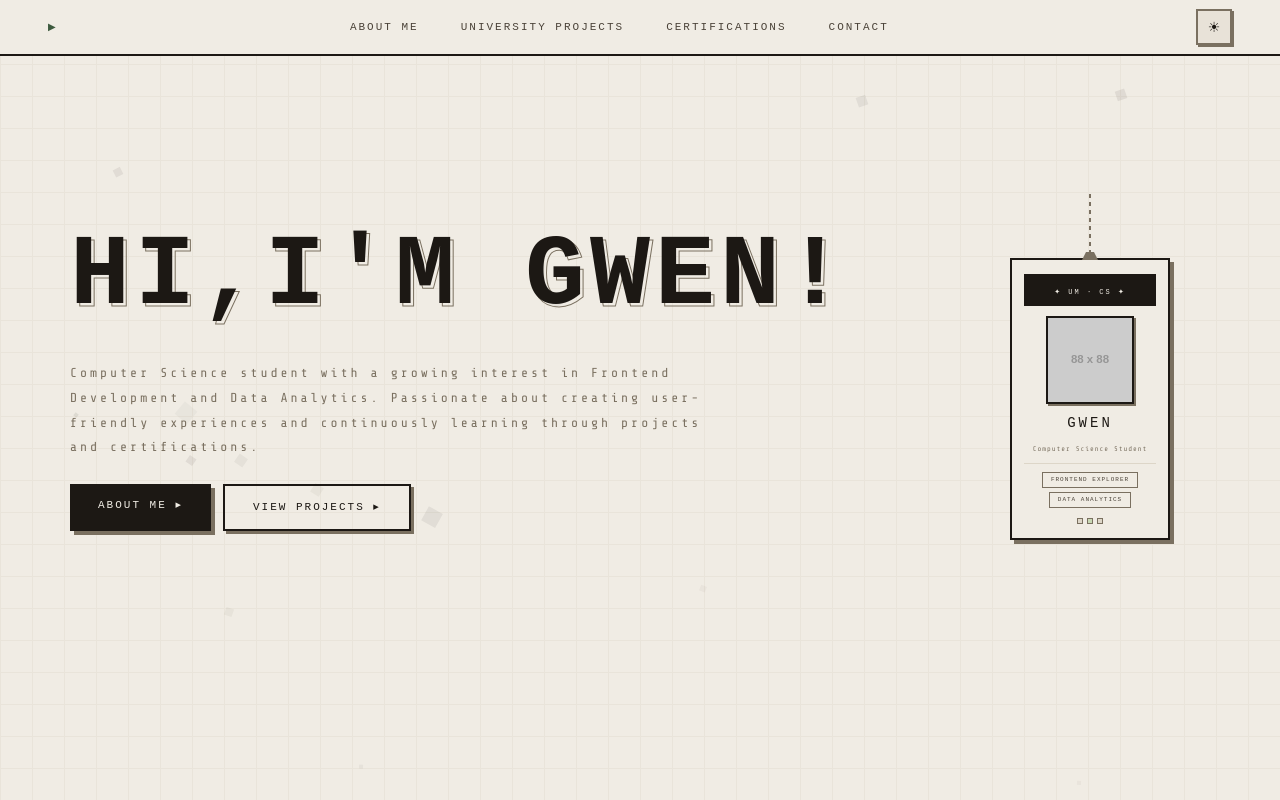
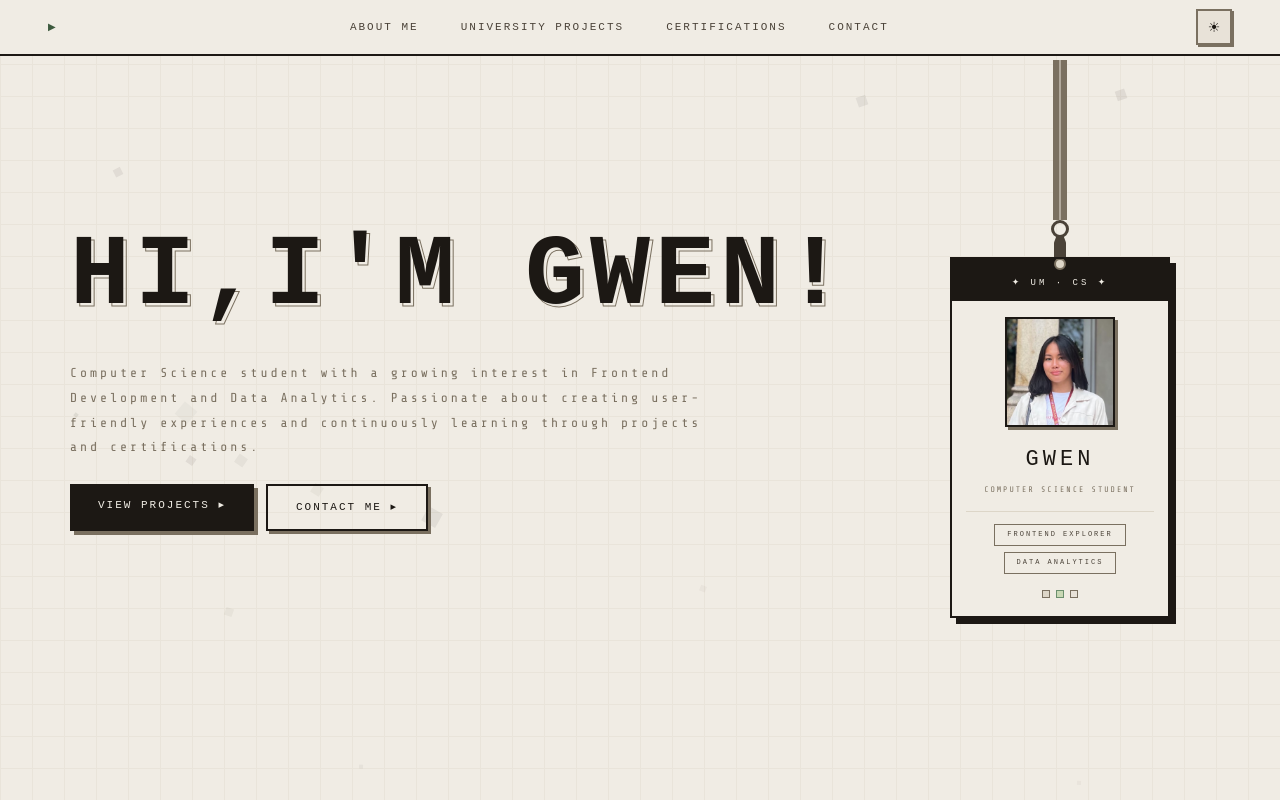
Before and after one commit to bliblily/Portfolio, a plain HTML site: page index.html in a window 1280 px wide. Shown: the top 800 px of the page. Drawn offline with nearby package versions, Linux system fonts and the light colour scheme; placeholder pictures from the web are drawn by us; a web font is replaced by a local one.

Commit message:
Updated ID

```diff
--- a/css/style.css
+++ b/css/style.css
@@ -346,69 +346,112 @@ nav {
   flex-direction: column;
   align-items: center;
   flex-shrink: 0;
-  animation: swingDrop 2.4s cubic-bezier(.36,.07,.19,.97) both;
+  animation: swingDrop 2.6s cubic-bezier(.36,.07,.19,.97) both;
   transform-origin: top center;
+  margin-top: -56px; /* pulls it up behind the nav */
 }
 
-.lanyard-line {
-  width: 2px;
-  height: 64px;
-  background: repeating-linear-gradient(
-    to bottom,
-    var(--ink3) 0px,
-    var(--ink3) 4px,
-    transparent 4px,
-    transparent 8px
-  );
-}
-
-.id-card {
-  width: 160px;
-  background: var(--bg);
-  border: 2px solid var(--ink);
-  box-shadow: 4px 4px 0 var(--ink3);
+/* Strap */
+.lanyard-strap {
   display: flex;
   flex-direction: column;
   align-items: center;
-  padding: 14px 12px;
-  gap: 8px;
+}
+
+.lanyard-stitch {
+  width: 14px;
+  height: 160px; /* long enough to reach from nav down */
+  background: var(--ink3);
   position: relative;
 }
+.lanyard-stitch::before {
+  content: '';
+  position: absolute;
+  top: 0;
+  bottom: 0;
+  left: 50%;
+  transform: translateX(-50%);
+  width: 2px;
+  background: var(--bg2);
+  opacity: .5;
+}
 
-/* clip at top */
+/* Clip */
+.lanyard-clip {
+  display: flex;
+  flex-direction: column;
+  align-items: center;
+}
+.lanyard-clip-ring {
+  width: 18px;
+  height: 18px;
+  border: 3px solid var(--ink2);
+  border-radius: 50%;
+  background: transparent;
+}
+.lanyard-clip-body {
+  width: 12px;
+  height: 22px;
+  background: var(--ink2);
+  clip-path: polygon(20% 0%, 80% 0%, 100% 30%, 100% 100%, 0% 100%, 0% 30%);
+  margin-top: -2px;
+}
+
+/* Card */
+.id-card {
+  width: 220px;
+  background: var(--bg);
+  border: 2px solid var(--ink);
+  box-shadow: 6px 6px 0 var(--ink);
+  display: flex;
+  flex-direction: column;
+  align-items: center;
+  padding: 0 0 18px;
+  gap: 0;
+  position: relative;
+  margin-top: -1px;
+  overflow: hidden;
+}
+
+/* punch hole */
 .id-card::before {
   content: '';
   position: absolute;
-  top: -8px;
+  top: -1px;
   left: 50%;
   transform: translateX(-50%);
-  width: 16px;
-  height: 8px;
-  background: var(--ink3);
-  clip-path: polygon(25% 0%, 75% 0%, 100% 100%, 0% 100%);
+  width: 12px;
+  height: 12px;
+  background: var(--bg3);
+  border: 2px solid var(--ink3);
+  border-radius: 50%;
+  z-index: 1;
 }
 
+/* header band */
 .id-card-header {
   width: 100%;
   background: var(--ink);
-  padding: 4px 0;
+  padding: 10px 0 8px;
   text-align: center;
-  margin-bottom: 2px;
+  margin-bottom: 16px;
 }
 .id-card-badge {
   font-family: var(--font-head);
-  font-size: 7px;
+  font-size: 9px;
   color: var(--bg);
-  letter-spacing: 2px;
+  letter-spacing: 3px;
 }
 
+/* photo — square */
 .id-card-photo {
-  width: 88px;
-  height: 88px;
+  width: 110px;
+  height: 110px;
   border: 2px solid var(--ink);
-  box-shadow: 2px 2px 0 var(--ink3);
+  box-shadow: 3px 3px 0 var(--ink3);
   overflow: hidden;
   background: var(--bg2);
+  margin-bottom: 14px;
 }
 .id-card-photo img {
   width: 100%;
@@ -417,82 +460,88 @@ nav {
   display: block;
 }
 
+/* name */
 .id-card-name {
   font-family: var(--font-head);
-  font-size: 14px;
+  font-size: 22px;
   color: var(--ink);
-  letter-spacing: 3px;
+  letter-spacing: 4px;
+  margin-bottom: 6px;
 }
+
+/* role */
 .id-card-role {
-  font-size: 7px;
+  font-size: 8px;
   color: var(--ink3);
-  letter-spacing: 1px;
+  letter-spacing: 2px;
   text-align: center;
+  text-transform: uppercase;
+  margin-bottom: 14px;
+  padding: 0 12px;
   line-height: 1.6;
 }
 
+/* divider */
 .id-card-divider {
-  width: 100%;
+  width: calc(100% - 28px);
   height: 1px;
   background: var(--bg3);
+  margin-bottom: 12px;
 }
 
+/* tags */
 .id-card-tags {
   display: flex;
   flex-direction: column;
   align-items: center;
-  gap: 4px;
+  gap: 6px;
+  margin-bottom: 16px;
 }
 .id-tag {
-  font-size: 6px;
-  letter-spacing: 1px;
-  padding: 2px 8px;
+  font-size: 7px;
+  letter-spacing: 2px;
+  padding: 4px 12px;
   border: 1px solid var(--ink3);
   color: var(--ink2);
   font-family: var(--font-head);
   text-transform: uppercase;
 }
 
+/* footer dots */
 .id-card-footer {
   display: flex;
-  gap: 4px;
-  margin-top: 2px;
+  gap: 6px;
 }
 .id-card-dot {
-  width: 6px;
-  height: 6px;
+  width: 8px;
+  height: 8px;
   background: var(--bg3);
   border: 1px solid var(--ink3);
 }
-.id-card-dot:nth-child(2) { background: var(--accent3); }
+.id-card-dot:nth-child(2) {
+  background: var(--accent3);
+  border-color: var(--accent2);
+}
+.id-card-dot:nth-child(3) {
+  background: var(--bg2);
+}
+
+/* dark mode */
+html.dark .id-card       { box-shadow: 6px 6px 0 var(--ink3); border-color: var(--ink3); }
+html.dark .lanyard-stitch { background: var(--ink2); }
+html.dark .lanyard-clip-ring { border-color: var(--ink3); }
+html.dark .lanyard-clip-body { background: var(--ink3); }
 
 /* ── SWING DROP ANIMATION ── */
 @keyframes swingDrop {
-  0%   { transform: translateY(-120px) rotate(-8deg); opacity: 0; }
-  30%  { opacity: 1; }
-  40%  { transform: translateY(0) rotate(6deg); }
+  0%   { transform: translateY(-200px) rotate(-10deg); opacity: 0; }
+  25%  { opacity: 1; }
+  40%  { transform: translateY(0) rotate(7deg); }
   55%  { transform: translateY(0) rotate(-4deg); }
-  68%  { transform: translateY(0) rotate(3deg); }
-  80%  { transform: translateY(0) rotate(-1.5deg); }
-  90%  { transform: translateY(0) rotate(0.8deg); }
-  100% { transform: translateY(0) rotate(0deg); opacity: 1; }
-}
-
-/* ── HERO RESPONSIVE ── */
-@media (max-width: 900px) {
-  #hero { padding-left: 40px; padding-right: 40px; }
-  .hero-inner { gap: 40px; }
-}
-
-@media (max-width: 768px) {
-  #hero { padding-left: 24px; padding-right: 24px; }
-  .hero-inner {
-    flex-direction: column;
-    align-items: flex-start;
-    gap: 48px;
-    padding-top: 32px;
-  }
-  .id-card-wrap { align-self: center; }
+  68%  { transform: translateY(0) rotate(2.5deg); }
+  80%  { transform: translateY(0) rotate(-1deg); }
+  90%  { transform: translateY(0) rotate(0.5deg); }
+  100% { transform: translateY(0) rotate(0deg); }
 }
 
 /* ── PIXEL BUTTON ── */
--- a/index.html
+++ b/index.html
@@ -32,18 +32,6 @@
 <!-- ══════════════════════════
      HERO
 ══════════════════════════ -->
-<!-- <section id="hero">
-  <div class="hero-pixels" id="hero-pixels"></div>
-  <p class="hero-eyebrow"></p>
-  <h1 class="hero-title" data-text="HI,I'M GWEN!">HI,I'M GWEN!</h1>
-  <p class="hero-sub">Computer Science student with a growing interest in Frontend Development and Data Analytics. Passionate about creating user-friendly experiences and continuously learning through projects and certifications.
-</p>
-  <div class="hero-cta">
-    <a href="#projects" class="px-btn">View Projects ▸</a>
-    <a href="#contact" class="px-btn">Contact Me ▸</a>
-  </div>
-</section> -->
-
 <section id="hero">
   <div class="hero-pixels" id="hero-pixels"></div>
 
@@ -57,21 +45,31 @@
         and continuously learning through projects and certifications.
       </p>
       <div class="hero-cta">
-        <a href="#about" class="px-btn">About Me ▸</a>
-        <a href="#projects" class="px-btn outline">View Projects ▸</a>
+        <a href="#projects" class="px-btn">View Projects ▸</a>
+        <a href="#contact" class="px-btn outline">Contact Me ▸</a>
       </div>
     </div>
 
     <!-- RIGHT: hanging ID card -->
 <div class="id-card-wrap" id="id-card-wrap">
-      <div class="lanyard-line"></div>
+
+  <!-- Lanyard strap -->
+  <div class="lanyard-strap">
+    <div class="lanyard-stitch"></div>
+    <div class="lanyard-clip">
+      <div class="lanyard-clip-ring"></div>
+      <div class="lanyard-clip-body"></div>
+    </div>
+  </div>
+
+  <!-- Card -->
   <div class="id-card">
     <div class="id-card-header">
       <span class="id-card-badge">✦ UM · CS ✦</span>
     </div>
     <div class="id-card-photo">
       <!-- Replace src with your actual photo -->
-          <img src="https://placehold.co/88x88/e8e2d8/7a7060?text=PHOTO" alt="Gwen">
+      <img src="images/pic.jpg" alt="Gwen">
     </div>
     <div class="id-card-name">GWEN</div>
     <div class="id-card-role">Computer Science Student</div>
@@ -86,7 +84,7 @@
       <span class="id-card-dot"></span>
     </div>
   </div>
-    </div>
+
 </div>
 </section>
 
```
Also changed, not shown: images/pic.jpg (added). Lines whose indentation alone changed are shown as unchanged.
